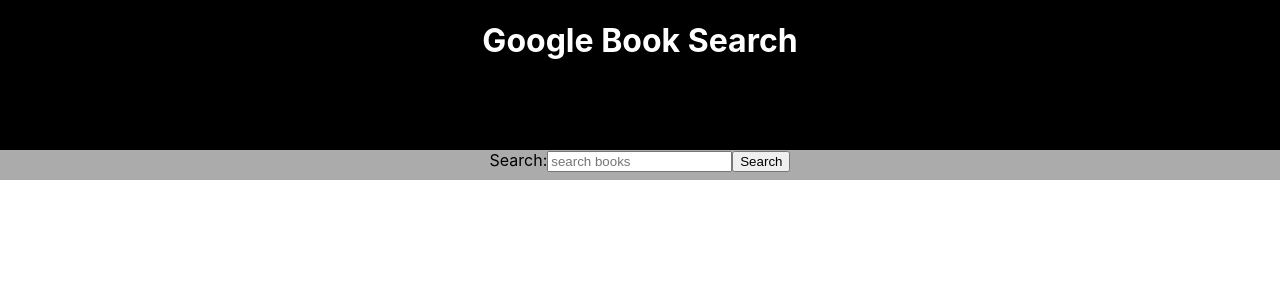
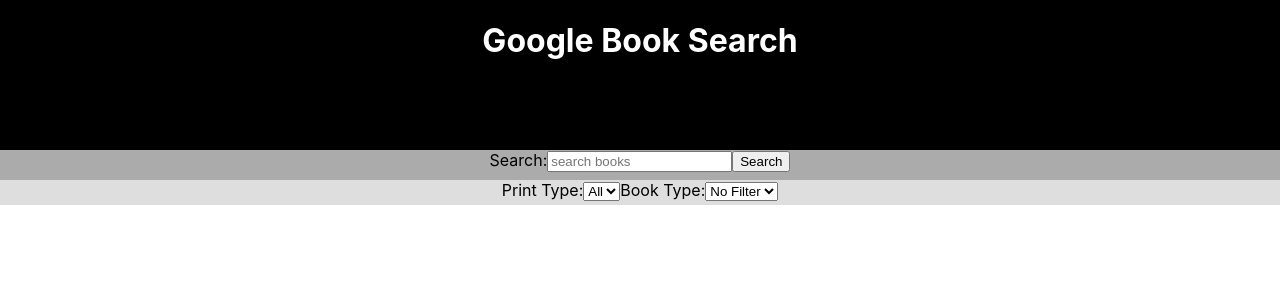
Before and after one commit to bahitssara/Book-Search-App, a React (Create React App) app: page / in a window 1280 px wide. Shown: the top 300 px of the page. Built offline with nearby package versions, Linux system fonts and the light colour scheme.

Commit message:
filter-options-static

```diff
--- a/src/Header/FilterOptions/FilterOptions.css
+++ b/src/Header/FilterOptions/FilterOptions.css
@@ -0,0 +1,5 @@
+.filter-options-container{
+    text-align: center;
+    background-color: #dedede;
+    height:25px;
+}
--- a/src/Header/FilterOptions/FilterOptions.js
+++ b/src/Header/FilterOptions/FilterOptions.js
@@ -0,0 +1,23 @@
+import React from 'react'
+import './FilterOptions.css'
+
+class FilterOptions extends React.Component {
+    render(){
+        return(
+            <div className='filter-options-container'>
+                <form>
+                    <label className='print-type-label'>Print Type:</label>
+                        <select name='print-type' className='print-type'>
+                            <option value='All'>All</option>
+                        </select>
+                    <label className='book-type-label'>Book Type:</label>
+                        <select name='book-type' className='book-type'>
+                            <option value='No Filter'>No Filter</option>
+                        </select>
+                </form>
+            </div>
+        )
+    }
+}
+
+export default FilterOptions
--- a/src/Header/Header.js
+++ b/src/Header/Header.js
@@ -1,6 +1,7 @@
 import React from 'react'
 import './Header.css'
 import SearchBar from '../Header/SearchBar/SearchBar'
+import FilterOptions from './FilterOptions/FilterOptions';
 
 export function Header () {
     return (
@@ -9,6 +10,7 @@ export function Header () {
                 <h1>Google Book Search</h1>
             </div>
                 <SearchBar />
+                <FilterOptions />
         </div>
 
     )
```
